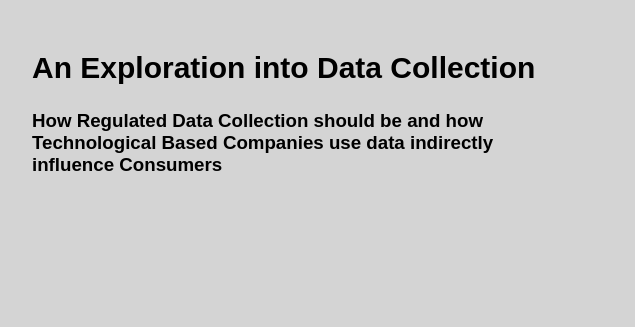
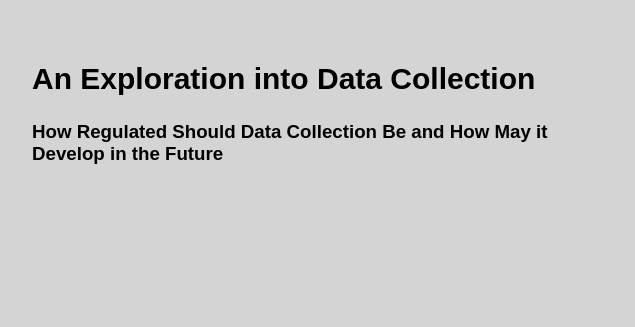
Before and after one commit to GeorginaWalsh/FYP-Website, a plain HTML site: page index.html in a window 1280 px wide. Shown: the part 320-647 px from the top of the page, 0-635 px from the left. Drawn offline with Linux system fonts and the light colour scheme.

Commit message:
Updated long title

```diff
--- a/index.html
+++ b/index.html
@@ -31,9 +31,8 @@
                 <div id="title and image" class="titleImageContainer">
                     <div id="title" class="left">
                         <h2>An Exploration into Data Collection  </h2>
-                        <h3>How Regulated Data Collection should be and
-                            how Technological Based Companies use data
-                            indirectly influence Consumers</h3>
+                        <h3>How Regulated Should Data Collection Be and How May
+                            it Develop in the Future</h3>
 
 
                     </div>
```
